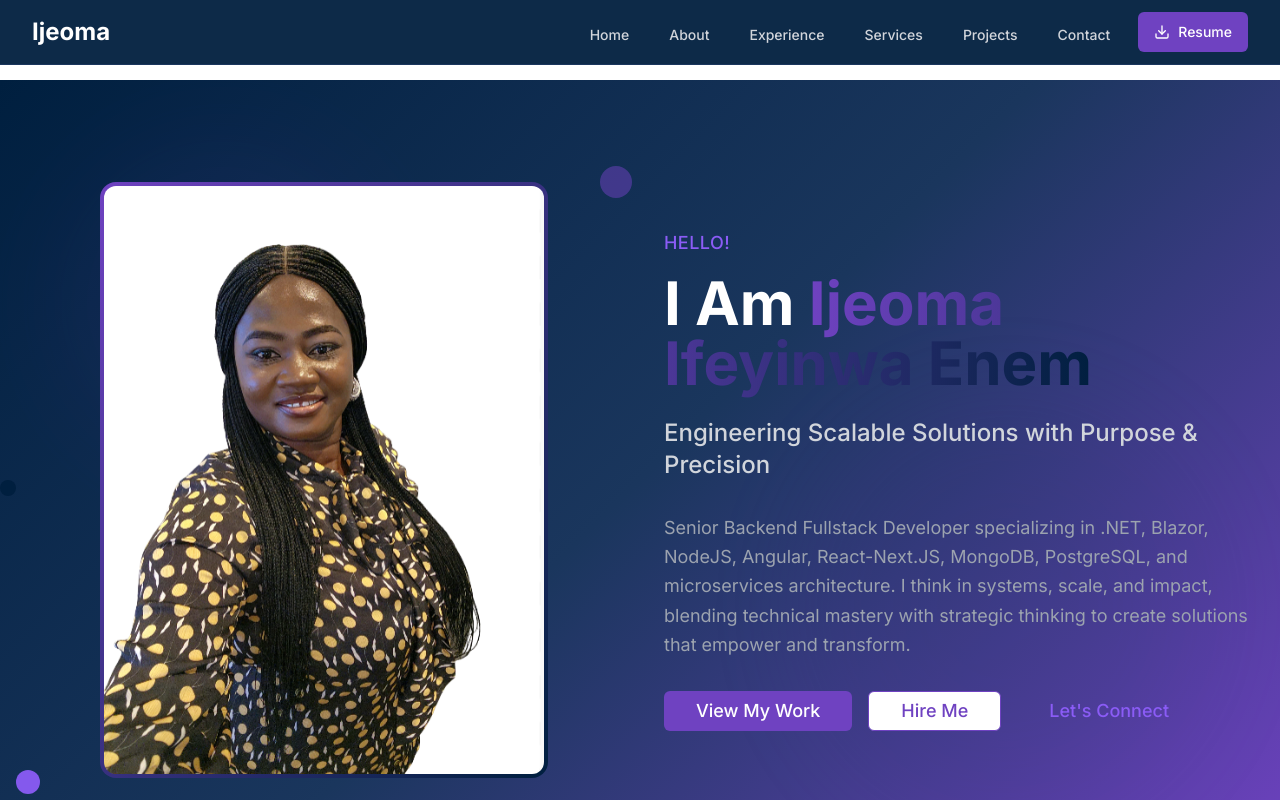
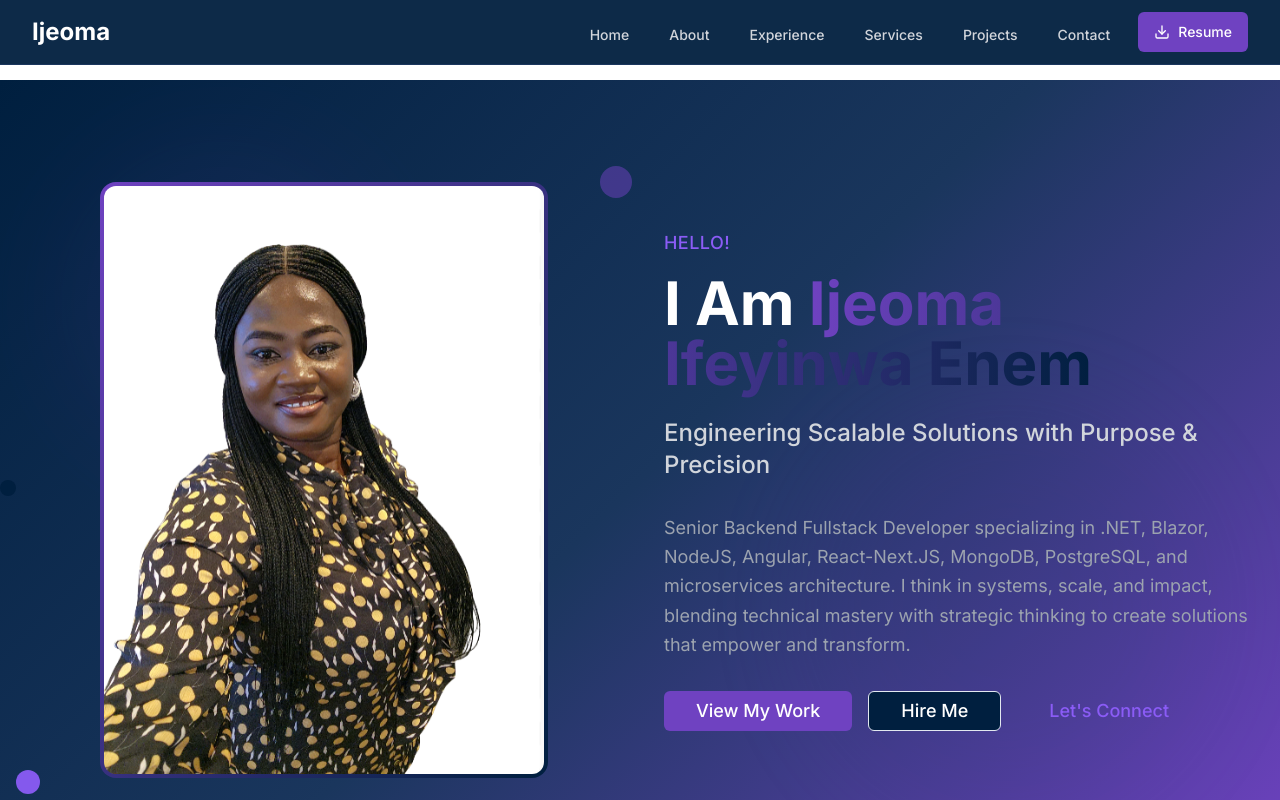
Before and after one commit to iphieaijay/ijeoma-enem-portfolio, a React (Vite) app: page / in a window 1280 px wide. Shown: the top 800 px of the page. Built offline with nearby package versions, Linux system fonts and the light colour scheme.

Commit message:
updates added to the hero component

```diff
--- a/src/components/Hero.tsx
+++ b/src/components/Hero.tsx
@@ -70,7 +70,7 @@ const Hero = () => {
               <Button
                 onClick={() => scrollToSection('#contact')}
                 variant="outline"
-                className="border-purple text-purple hover:bg-white hover:text-navy px-8 py-3 text-lg font-medium transform hover:scale-105 transition-all duration-300"
+                className="bg-navy text-white hover:bg-white hover:text-navy px-8 py-3 text-lg font-medium transform hover:scale-105 transition-all duration-300"
               >
                 Hire Me
               </Button>
```
